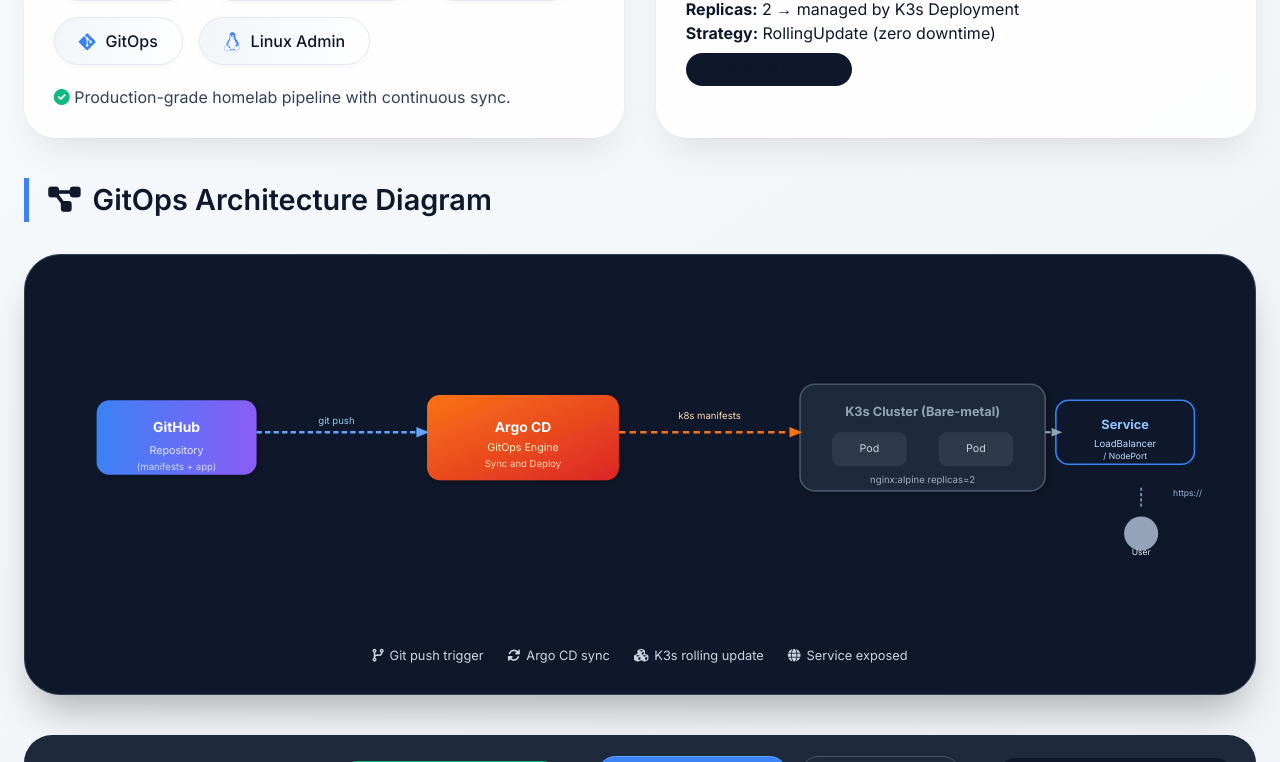
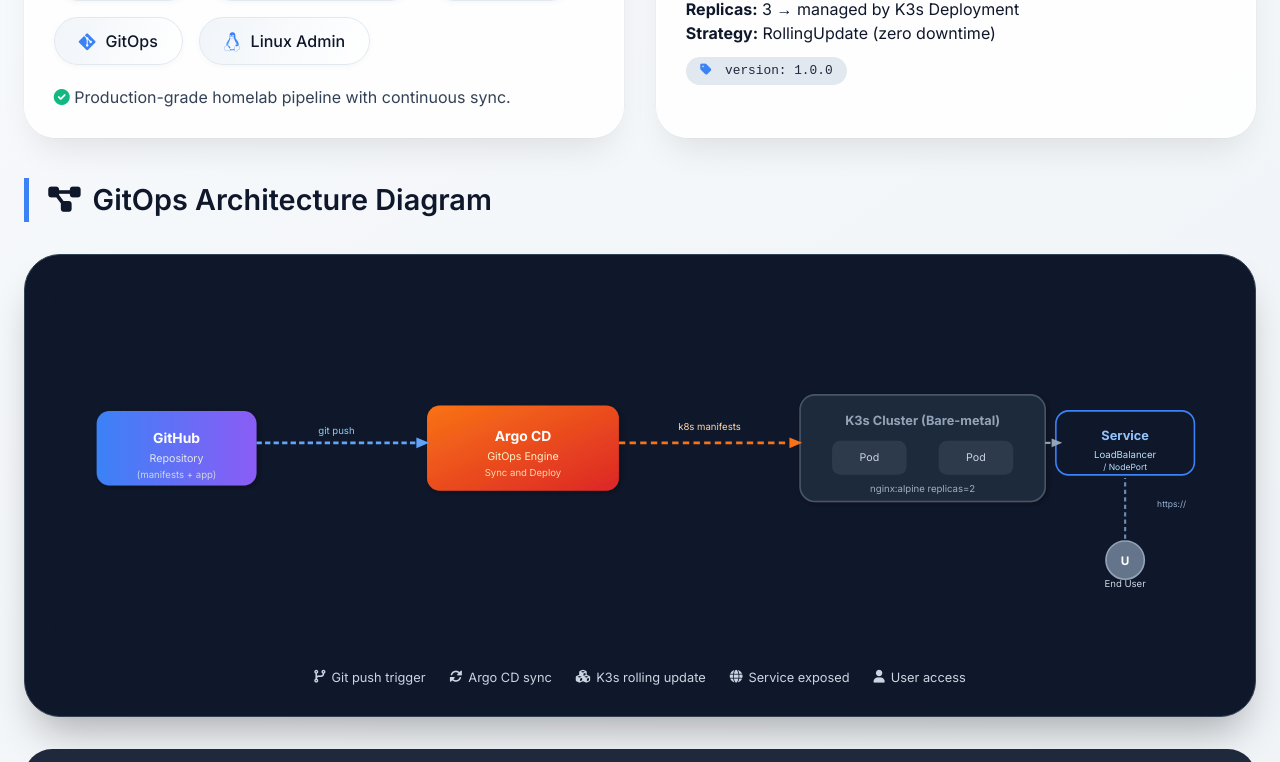
Before and after one commit to Acoolwolf96/myapp-gitops, a plain HTML site: page index.html in a window 1280 px wide. Shown: the part 431-1193 px from the top of the page. Drawn offline with Linux system fonts and the light colour scheme.

```diff
--- a/index.html
+++ b/index.html
@@ -4,7 +4,7 @@
     <meta charset="UTF-8">
     <meta name="viewport" content="width=device-width, initial-scale=1.0, user-scalable=yes">
     <title>Homelab DevOps Portfolio | GitOps with Argo CD & K3s</title>
-    <!-- Google Fonts & Font Awesome for Icons (no emojis, pure icons) -->
+    <!-- Google Fonts & Font Awesome for Icons -->
     <link href="https://fonts.googleapis.com/css2?family=Inter:opsz,wght@14..32,300;14..32,400;14..32,500;14..32,600;14..32,700&display=swap" rel="stylesheet">
     <link rel="stylesheet" href="https://cdnjs.cloudflare.com/ajax/libs/font-awesome/6.0.0-beta3/css/all.min.css">
     <style>
@@ -27,7 +27,6 @@
             margin: 0 auto;
         }
 
-        /* Header & Hero */
         .hero {
             text-align: center;
             margin-bottom: 3rem;
@@ -43,7 +42,6 @@
             border-radius: 40px;
             letter-spacing: 0.3px;
             margin-bottom: 1rem;
-            backdrop-filter: blur(4px);
         }
 
         h1 {
@@ -68,7 +66,6 @@
             border-radius: 0 8px 8px 0;
         }
 
-        /* Cards layout */
         .grid-2col {
             display: flex;
             flex-wrap: wrap;
@@ -92,10 +89,6 @@
             transform: translateY(-5px);
             box-shadow: 0 28px 40px -16px rgba(0,0,0,0.15);
             background: white;
-        }
-
-        .skills-section, .arch-section {
-            margin: 2.5rem 0;
         }
 
         .section-title {
@@ -140,7 +133,6 @@
             transform: scale(1.02);
         }
 
-        /* Architecture SVG / Diagram */
         .diagram-container {
             background: #0f172a;
             border-radius: 36px;
@@ -172,7 +164,6 @@
             gap: 6px;
         }
 
-        /* Argo simulation + live status */
         .live-status {
             background: #1e293b;
             border-radius: 28px;
@@ -236,6 +227,23 @@
             background: #334155;
         }
 
+        .version-badge {
+            display: inline-block;
+            background: #e2e8f0;
+            color: #1e293b;
+            padding: 0.3rem 0.9rem;
+            border-radius: 40px;
+            font-family: monospace;
+            font-size: 0.8rem;
+            font-weight: 500;
+            margin-top: 0.75rem;
+        }
+
+        .version-badge i {
+            color: #3b82f6;
+            margin-right: 6px;
+        }
+
         .deployment-meta {
             font-size: 0.85rem;
             background: #0f172a;
@@ -272,7 +280,6 @@
         </div>
     </div>
 
-    <!-- Skills & Overview Grid -->
     <div class="grid-2col">
         <div class="card">
             <i class="fas fa-server" style="font-size: 2rem; color:#3b82f6;"></i>
@@ -290,20 +297,19 @@
             <i class="fas fa-chart-line" style="font-size: 2rem; color:#3b82f6;"></i>
             <h3 style="margin: 1rem 0 0.5rem;">Application Info</h3>
             <p><strong>Container:</strong> nginx:alpine (static site)</p>
-            <p><strong>Registry:</strong> Docker Hub</p>
-            <p><strong>Replicas:</strong> 2 → managed by K3s Deployment</p>
+            <p><strong>Registry:</strong> Private Registry</p>
+            <p><strong>Replicas:</strong> 3 → managed by K3s Deployment</p>
             <p><strong>Strategy:</strong> RollingUpdate (zero downtime)</p>
-            <div id="versionIndicator" class="deployment-meta" style="display: inline-block; margin-top: 8px;"><i class="fas fa-tag"></i> version: 1.0.0</div>
+            <div id="versionIndicator" class="version-badge"><i class="fas fa-tag"></i> version: 1.0.0</div>
         </div>
     </div>
 
-    <!-- Architecture Diagram Section -->
     <div class="arch-section">
         <div class="section-title">
             <i class="fas fa-project-diagram"></i> GitOps Architecture Diagram
         </div>
         <div class="diagram-container">
-            <svg class="arch-svg" viewBox="0 0 1100 320" xmlns="http://www.w3.org/2000/svg" style="font-family: 'Inter', monospace;">
+            <svg class="arch-svg" viewBox="0 0 1100 340" xmlns="http://www.w3.org/2000/svg" style="font-family: 'Inter', monospace;">
                 <defs>
                     <linearGradient id="gradRepo" x1="0%" y1="0%" x2="100%" y2="0%">
                         <stop offset="0%" style="stop-color:#3b82f6;stop-opacity:1" />
@@ -317,64 +323,64 @@
                         <feDropShadow dx="2" dy="2" stdDeviation="3" flood-opacity="0.3"/>
                     </filter>
                 </defs>
-                <!-- Background -->
-                <rect width="1100" height="320" fill="#0f172a" rx="20" ry="20" />
-                <!-- Nodes -->
+                <rect width="1100" height="340" fill="#0f172a" rx="20" ry="20" />
+
                 <!-- GitHub -->
-                <rect x="40" y="110" width="150" height="70" rx="12" fill="url(#gradRepo)" filter="url(#shadow)"/>
-                <text x="115" y="140" fill="white" font-size="13" font-weight="bold" text-anchor="middle">GitHub</text>
-                <text x="115" y="160" fill="#e2e8f0" font-size="10" text-anchor="middle">Repository</text>
-                <text x="115" y="175" fill="#cbd5e1" font-size="9" text-anchor="middle">(manifests + app)</text>
+                <rect x="40" y="120" width="150" height="70" rx="12" fill="url(#gradRepo)" filter="url(#shadow)"/>
+                <text x="115" y="150" fill="white" font-size="13" font-weight="bold" text-anchor="middle">GitHub</text>
+                <text x="115" y="168" fill="#e2e8f0" font-size="10" text-anchor="middle">Repository</text>
+                <text x="115" y="183" fill="#cbd5e1" font-size="9" text-anchor="middle">(manifests + app)</text>
 
                 <!-- Argo CD -->
-                <rect x="350" y="105" width="180" height="80" rx="12" fill="url(#gradArgo)" filter="url(#shadow)"/>
-                <text x="440" y="140" fill="white" font-size="13" font-weight="bold" text-anchor="middle">Argo CD</text>
-                <text x="440" y="158" fill="#fef3c7" font-size="10" text-anchor="middle">GitOps Engine</text>
-                <text x="440" y="173" fill="#fed7aa" font-size="9" text-anchor="middle">Sync and Deploy</text>
+                <rect x="350" y="115" width="180" height="80" rx="12" fill="url(#gradArgo)" filter="url(#shadow)"/>
+                <text x="440" y="148" fill="white" font-size="13" font-weight="bold" text-anchor="middle">Argo CD</text>
+                <text x="440" y="166" fill="#fef3c7" font-size="10" text-anchor="middle">GitOps Engine</text>
+                <text x="440" y="181" fill="#fed7aa" font-size="9" text-anchor="middle">Sync and Deploy</text>
 
                 <!-- K3s Cluster -->
-                <rect x="700" y="95" width="230" height="100" rx="14" fill="#1e293b" stroke="#475569" stroke-width="1.5" filter="url(#shadow)"/>
-                <text x="815" y="125" fill="#94a3b8" font-size="12" font-weight="bold" text-anchor="middle">K3s Cluster (Bare-metal)</text>
-                <rect x="730" y="140" width="70" height="32" rx="8" fill="#2d3a4b"/>
-                <text x="765" y="159" fill="#cbd5e1" font-size="10" text-anchor="middle">Pod</text>
-                <rect x="830" y="140" width="70" height="32" rx="8" fill="#2d3a4b"/>
-                <text x="865" y="159" fill="#cbd5e1" font-size="10" text-anchor="middle">Pod</text>
-                <text x="815" y="188" fill="#a0aec0" font-size="9" text-anchor="middle">nginx:alpine replicas=2</text>
+                <rect x="700" y="105" width="230" height="100" rx="14" fill="#1e293b" stroke="#475569" stroke-width="1.5" filter="url(#shadow)"/>
+                <text x="815" y="133" fill="#94a3b8" font-size="12" font-weight="bold" text-anchor="middle">K3s Cluster (Bare-metal)</text>
+                <rect x="730" y="148" width="70" height="32" rx="8" fill="#2d3a4b"/>
+                <text x="765" y="167" fill="#cbd5e1" font-size="10" text-anchor="middle">Pod</text>
+                <rect x="830" y="148" width="70" height="32" rx="8" fill="#2d3a4b"/>
+                <text x="865" y="167" fill="#cbd5e1" font-size="10" text-anchor="middle">Pod</text>
+                <text x="815" y="196" fill="#a0aec0" font-size="9" text-anchor="middle">nginx:alpine replicas=2</text>
 
-                <!-- arrows -->
-                <line x1="190" y1="140" x2="340" y2="140" stroke="#60a5fa" stroke-width="2.5" stroke-dasharray="5 3"/>
-                <polygon points="340,135 352,140 340,145" fill="#60a5fa" />
-                <text x="265" y="132" fill="#90cdf4" font-size="9" text-anchor="middle">git push</text>
+                <!-- Arrows -->
+                <line x1="190" y1="150" x2="340" y2="150" stroke="#60a5fa" stroke-width="2.5" stroke-dasharray="5 3"/>
+                <polygon points="340,145 352,150 340,155" fill="#60a5fa" />
+                <text x="265" y="142" fill="#90cdf4" font-size="9" text-anchor="middle">git push</text>
 
-                <line x1="530" y1="140" x2="690" y2="140" stroke="#f97316" stroke-width="2.5" stroke-dasharray="6 4"/>
-                <polygon points="690,135 702,140 690,145" fill="#f97316" />
-                <text x="615" y="128" fill="#fed7aa" font-size="9" text-anchor="middle">k8s manifests</text>
+                <line x1="530" y1="150" x2="690" y2="150" stroke="#f97316" stroke-width="2.5" stroke-dasharray="6 4"/>
+                <polygon points="690,145 702,150 690,155" fill="#f97316" />
+                <text x="615" y="138" fill="#fed7aa" font-size="9" text-anchor="middle">k8s manifests</text>
 
-                <!-- Service & User -->
-                <rect x="940" y="110" width="130" height="60" rx="12" fill="#0f172a" stroke="#3b82f6" stroke-width="1.5" />
-                <text x="1005" y="137" fill="#93c5fd" font-size="12" font-weight="bold" text-anchor="middle">Service</text>
-                <text x="1005" y="154" fill="#b9e0ff" font-size="9" text-anchor="middle">LoadBalancer</text>
-                <text x="1005" y="165" fill="#b9e0ff" font-size="8" text-anchor="middle">/ NodePort</text>
+                <!-- Service -->
+                <rect x="940" y="120" width="130" height="60" rx="12" fill="#0f172a" stroke="#3b82f6" stroke-width="1.5" />
+                <text x="1005" y="147" fill="#93c5fd" font-size="12" font-weight="bold" text-anchor="middle">Service</text>
+                <text x="1005" y="164" fill="#b9e0ff" font-size="9" text-anchor="middle">LoadBalancer</text>
+                <text x="1005" y="175" fill="#b9e0ff" font-size="8" text-anchor="middle">/ NodePort</text>
 
-                <line x1="930" y1="140" x2="935" y2="140" stroke="#94a3b8" stroke-width="2"/>
-                <polygon points="936,136 946,140 936,144" fill="#94a3b8" />
+                <line x1="930" y1="150" x2="935" y2="150" stroke="#94a3b8" stroke-width="2"/>
+                <polygon points="936,146 946,150 936,154" fill="#94a3b8" />
 
-                <!-- user icon -->
-                <circle cx="1020" cy="235" r="16" fill="#94a3b8" />
-                <text x="1020" y="255" fill="#e2e8f0" font-size="8" text-anchor="middle">User</text>
-                <line x1="1020" y1="210" x2="1020" y2="190" stroke="#6c8fb0" stroke-width="1.8" stroke-dasharray="3 2"/>
-                <text x="1050" y="200" fill="#9bb5d4" font-size="8">https://</text>
+                <!-- User icon - properly positioned below the flow -->
+                <circle cx="1005" cy="260" r="18" fill="#64748b" stroke="#94a3b8" stroke-width="1.5"/>
+                <text x="1005" y="265" fill="white" font-size="11" font-weight="bold" text-anchor="middle">U</text>
+                <text x="1005" y="285" fill="#cbd5e1" font-size="9" text-anchor="middle">End User</text>
+                <line x1="1005" y1="240" x2="1005" y2="183" stroke="#6c8fb0" stroke-width="2" stroke-dasharray="4 3"/>
+                <text x="1035" y="210" fill="#9bb5d4" font-size="8">https://</text>
             </svg>
             <div class="legend">
                 <span><i class="fas fa-code-branch"></i> Git push trigger</span>
                 <span><i class="fas fa-sync-alt"></i> Argo CD sync</span>
                 <span><i class="fas fa-cubes"></i> K3s rolling update</span>
                 <span><i class="fas fa-globe"></i> Service exposed</span>
+                <span><i class="fas fa-user"></i> User access</span>
             </div>
         </div>
     </div>
 
-    <!-- Live interactive GitOps Simulation (JS) -->
     <div class="live-status">
         <div>
             <i class="fas fa-robot" style="margin-right: 8px;"></i>
@@ -392,7 +398,6 @@
         </div>
     </div>
 
-    <!-- Workflow & Rolling Update simulation logs -->
     <div class="card" style="margin: 1.5rem 0;">
         <div style="display: flex; align-items: center; gap: 12px; flex-wrap: wrap; justify-content: space-between;">
             <h3><i class="fas fa-stream"></i> GitOps Workflow Event Log</h3>
@@ -411,16 +416,13 @@
 </div>
 
 <script>
-    // APP STATE simulation (GitOps style version tracking)
     let currentVersion = "1.0.0";
-    let commitCounter = 1;
     const eventLogDiv = document.getElementById('eventLog');
     const syncStateDiv = document.getElementById('syncState');
     const versionSpan = document.getElementById('versionIndicator');
     const footerVersionSpan = document.getElementById('footerVersion');
     const lastSyncSpan = document.getElementById('lastSyncTime');
 
-    // Helper: format time
     function getCurrentTimeStr() {
         const now = new Date();
         return now.toLocaleTimeString([], { hour: '2-digit', minute:'2-digit', second:'2-digit' });
@@ -447,63 +449,48 @@
         if (status === 'synced') {
             syncStateDiv.innerHTML = `<i class="fas fa-check-circle"></i> Synced · Healthy (v${version})`;
             syncStateDiv.style.background = "#10b981";
-            syncStateDiv.style.color = "white";
         } else if (status === 'syncing') {
             syncStateDiv.innerHTML = `<i class="fas fa-sync-alt fa-spin"></i> Syncing · OutOfSync (v${version})`;
             syncStateDiv.style.background = "#f59e0b";
-            syncStateDiv.style.color = "#1e293b";
-        } else if (status === 'outofsync') {
-            syncStateDiv.innerHTML = `<i class="fas fa-exclamation-triangle"></i> OutOfSync · Pending (v${version})`;
-            syncStateDiv.style.background = "#ef4444";
         }
         lastSyncSpan.innerText = getCurrentTimeStr();
     }
 
-    // Simulate Argo CD detecting change -> rolling update
     function simulateGitCommit() {
-        const oldVersion = currentVersion;
         const majorMinor = currentVersion.split('.').slice(0,2).join('.');
         const patch = parseInt(currentVersion.split('.')[2]) + 1;
         const newVersion = `${majorMinor}.${patch}`;
         currentVersion = newVersion;
-        commitCounter++;
 
-        addLogEntry(`New commit pushed to GitHub: updated website content and deployment manifest (version ${currentVersion})`, 'commit');
-        addLogEntry(`Argo CD detects changes in repository (polling interval / webhook)`, 'sync');
+        addLogEntry(`New commit pushed to GitHub: updated deployment manifest (version ${currentVersion})`, 'commit');
+        addLogEntry(`Argo CD detects changes in repository`, 'sync');
         updateSyncStatus('syncing', currentVersion);
 
         setTimeout(() => {
-            addLogEntry(`Argo CD starts sync operation: applying new Deployment with rolling update strategy`, 'sync');
-            addLogEntry(`Kubernetes rolling update initiated: terminating old pods, spinning up new replicas (version ${currentVersion})`, 'success');
+            addLogEntry(`Argo CD starts sync: applying new Deployment with rolling update`, 'sync');
+            addLogEntry(`Kubernetes rolling update: terminating old pods, creating new replicas (version ${currentVersion})`, 'success');
 
             setTimeout(() => {
-                addLogEntry(`Deployment successful! New ReplicaSet scaled to 2 pods, old pods terminated gracefully. Zero downtime achieved.`, 'success');
-                addLogEntry(`Application updated: static portfolio now reflects version ${currentVersion} (nginx container)`, 'success');
+                addLogEntry(`Deployment successful! Zero downtime achieved.`, 'success');
+                addLogEntry(`Application now running version ${currentVersion}`, 'success');
                 updateSyncStatus('synced', currentVersion);
                 versionSpan.innerHTML = `<i class="fas fa-tag"></i> version: ${currentVersion}`;
                 footerVersionSpan.innerText = currentVersion;
-
-                const subheadElem = document.querySelector('.subhead');
-                if(subheadElem && currentVersion.includes('1.0.2')) {
-                    subheadElem.innerHTML = `<i class="fas fa-rocket" style="color:#3b82f6;"></i> Fresh GitOps deployment v${currentVersion} · Live rolling update from Argo CD`;
-                } else {
-                    subheadElem.innerHTML = `<i class="fas fa-rocket" style="color:#3b82f6;"></i> Fully automated deployment from GitHub → Argo CD → K3s Cluster. Zero-downtime rolling updates and infrastructure as code. (v${currentVersion})`;
-                }
             }, 800);
         }, 600);
     }
 
     function manualRefreshSimulation() {
-        addLogEntry(`Manual refresh triggered: Argo CD fetches latest commit from GitHub repository`, 'info');
-        addLogEntry(`No new changes detected (or re-sync with current version ${currentVersion})`, 'info');
+        addLogEntry(`Manual refresh: Argo CD fetches latest from GitHub`, 'info');
+        addLogEntry(`No new changes detected (current version ${currentVersion})`, 'info');
         updateSyncStatus('synced', currentVersion);
-        addLogEntry(`Cluster manifest in sync with Git. Self-healing: all pods running expected version.`, 'success');
+        addLogEntry(`Cluster in sync with Git. Self-healing active.`, 'success');
     }
 
     function clearLogs() {
         eventLogDiv.innerHTML = '';
-        addLogEntry('Logs cleared · Argo CD continuous monitoring active', 'info');
-        addLogEntry(`Current deployment version: ${currentVersion} · RollingUpdate strategy ready`, 'info');
+        addLogEntry('Logs cleared · Argo CD monitoring active', 'info');
+        addLogEntry(`Current version: ${currentVersion} · RollingUpdate ready`, 'info');
     }
 
     function setDeploymentDate() {
@@ -513,16 +500,15 @@
     }
 
     function bootstrapEvents() {
-        addLogEntry(`Argo CD application "homelab-portfolio" created and synced to K3s cluster`, 'success');
-        addLogEntry(`K3s cluster: 1 control-plane, 2 worker nodes simulated (bare-metal homelab)`, 'info');
-        addLogEntry(`Self-healing: if a pod crashes, K8s recreates it automatically or Argo CD corrects drift`, 'info');
+        addLogEntry(`Argo CD application "homelab-portfolio" synced to K3s cluster`, 'success');
+        addLogEntry(`K3s cluster: bare-metal with 2 worker nodes`, 'info');
+        addLogEntry(`Self-healing: pod failures trigger automatic recreation`, 'info');
         updateSyncStatus('synced', currentVersion);
         versionSpan.innerHTML = `<i class="fas fa-tag"></i> version: ${currentVersion}`;
         footerVersionSpan.innerText = currentVersion;
         setDeploymentDate();
     }
 
-    // Event listeners
     document.getElementById('simulateCommitBtn').addEventListener('click', simulateGitCommit);
     document.getElementById('forceRefreshBtn').addEventListener('click', manualRefreshSimulation);
     document.getElementById('clearLogsBtn').addEventListener('click', clearLogs);
```
Also changed, not shown: 1 other file.
